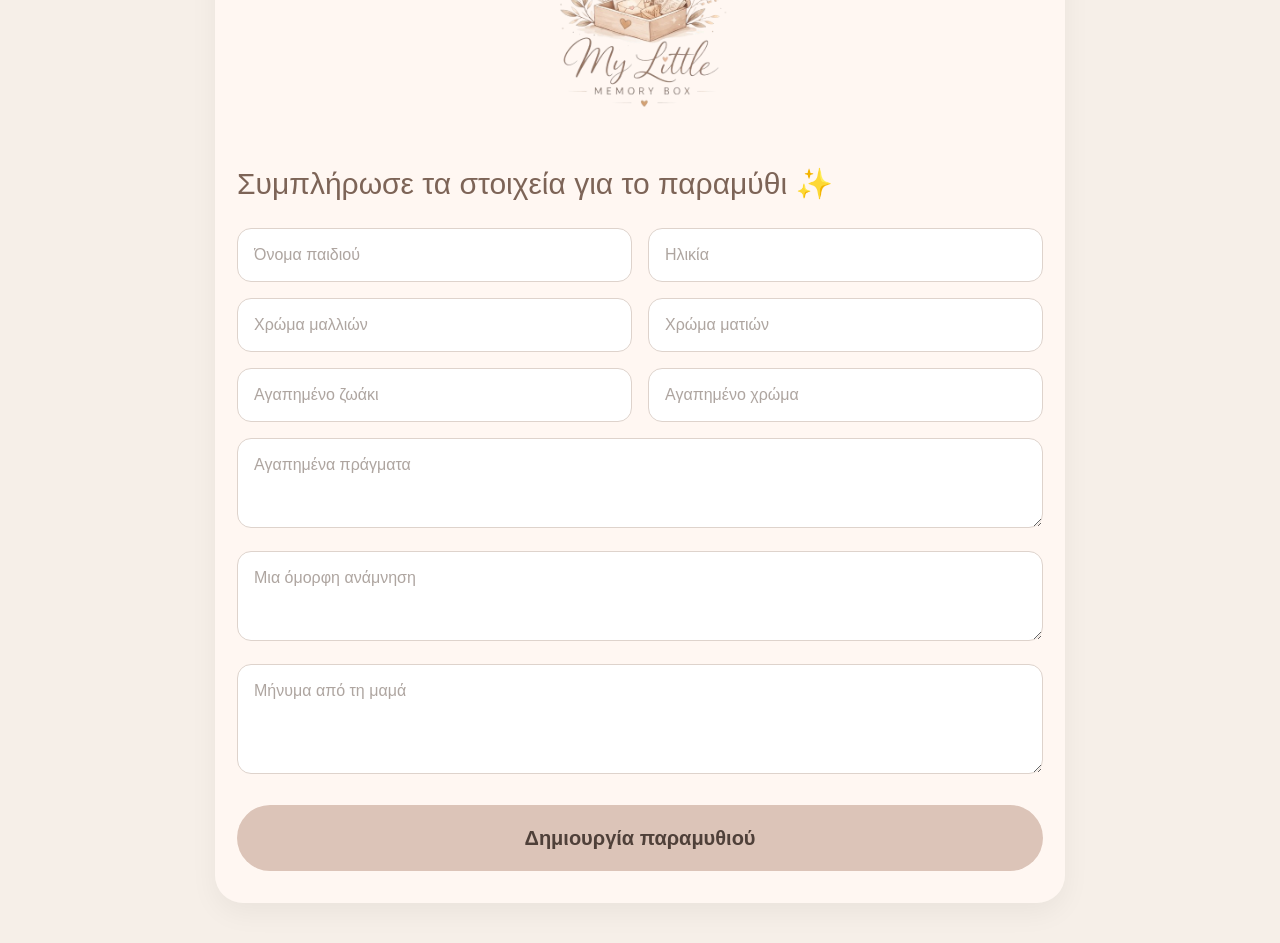
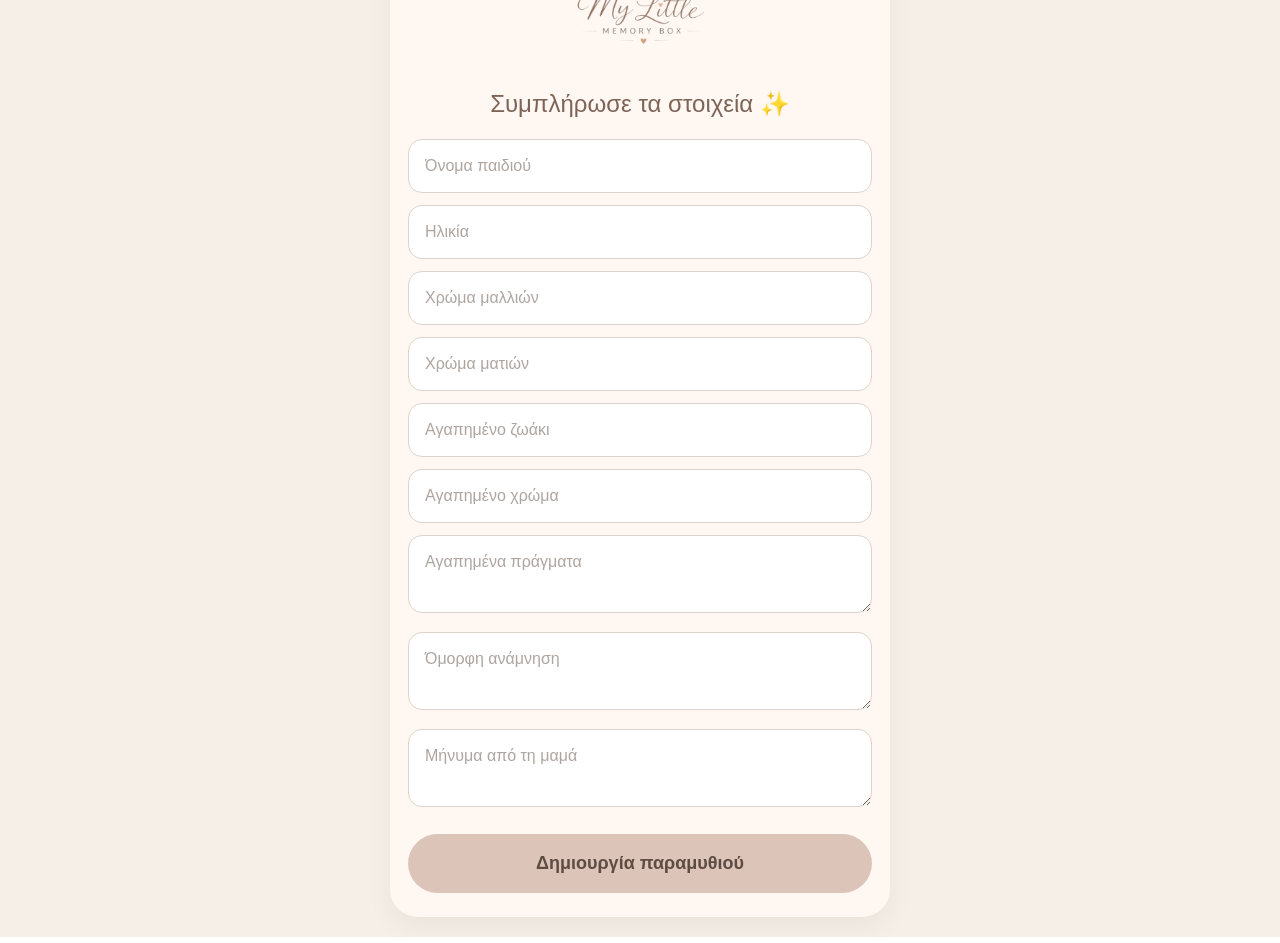
Before and after one commit to mylittlememorybox/My-little-memory-box-, a Next.js app: page /story-details in a window 1280 px wide. Shown: the part 220-1163 px from the top of the page. Built offline with nearby package versions, Linux system fonts and the light colour scheme.

Commit message:
Update page.tsx

```diff
--- a/app/(dashboard)/story-details/page.tsx
+++ b/app/(dashboard)/story-details/page.tsx
@@ -15,7 +15,34 @@ export default function StoryDetailsPage() {
   const [loading, setLoading] = useState(false);
 
   const handleSubmit = async () => {
+    const confirmed = window.confirm(
+      "ΠΡΟΣΟΧΗ!\n\nΜετά τη δημιουργία του παραμυθιού σας έχετε 30 μέρες πρόσβαση για download Memory Box & Παραμύθι.\n\nΜετά τις 30 μέρες θα διαγράφονται αυτόματα."
+    );
+
+    if (!confirmed) return;
+
     setLoading(true);
+
+    // 🔥 PROMPTS ΕΙΚΟΝΩΝ (ΤΟ ΣΗΜΑΝΤΙΚΟ)
+    const illustrationPrompts = [
+      `Pixar style 3D illustration of a little girl named ${childName}, with ${hairColor} hair and ${eyeColor} eyes, holding a ${favoriteColor} balloon, standing next to a ${favoriteAnimal}, in a colorful magical forest, warm cinematic lighting, no text`,
+
+      `The same girl playing happily in her garden with the ${favoriteColor} balloon, sunny day, Pixar style, no text`,
+
+      `The same girl watching the balloon fly away into the sky, emotional moment, cinematic lighting, no text`,
+
+      `The same girl running toward a magical forest trying to catch the balloon, slightly scared but curious, no text`,
+
+      `The girl sees a ${favoriteAnimal} and smiles with relief in front of the forest, magical atmosphere, no text`,
+
+      `The girl walking inside a darker forest with the ${favoriteAnimal}, slightly scared, cinematic lighting, no text`,
+
+      `The girl glowing with warm golden light (inspired by her mother's words: ${momMessage}), forest lights up again, magical moment, no text`,
+
+      `The girl catching the ${favoriteColor} balloon near a colorful tree inside the forest, ${favoriteAnimal} next to her, happy scene, no text`,
+
+      `The girl lying in her garden holding the balloon, waking up like from a dream, peaceful ending, no text`,
+    ];
 
     try {
       const result = await fetch("/api/generate-story", {
@@ -23,6 +50,8 @@ export default function StoryDetailsPage() {
         headers: {
           "Content-Type": "application/json",
         },
+
+        // 🔥 ΑΥΤΑ ΠΑΝΕ ΣΤΟ MAKE
         body: JSON.stringify({
           childName,
           age,
@@ -33,12 +62,18 @@ export default function StoryDetailsPage() {
           favoriteThings,
           memory,
           momMessage,
+
+          illustrationPrompts,
+
+          illustrationStyle:
+            "Pixar / Disney style 3D παιδική εικονογράφηση, cinematic lighting, soft shadows, magical atmosphere, ίδιο παιδί σε όλες τις εικόνες, χωρίς γράμματα μέσα στις εικόνες",
         }),
       });
+
       const data = await result.json();
 
       if (!data.story || data.story.trim() === "") {
-  alert("Το Make δεν επέστρεψε παραμύθι.");
+        alert("Δεν δημιουργήθηκε παραμύθι 😢");
         return;
       }
 
@@ -46,9 +81,6 @@ localStorage.setItem("story", data.story || "");
       localStorage.setItem("image", data.image || "");
 
       window.location.href = "/result";
-
-
-
     } catch (error) {
       console.error(error);
       alert("Κάτι πήγε στραβά 😢");
@@ -56,7 +88,6 @@ window.location.href = "/result";
       setLoading(false);
     }
   };
-
 const inputStyle = {
     width: "100%",
     padding: "14px 16px",
@@ -73,17 +104,17 @@ window.location.href = "/result";
       style={{
         minHeight: "100vh",
         backgroundColor: "#F6EFE8",
-        padding: "40px 20px",
+        padding: "20px 14px",
         color: "#5E4B42",
       }}
     >
       <div
         style={{
-          maxWidth: "850px",
+          maxWidth: "500px",
           margin: "0 auto",
           backgroundColor: "rgba(255, 248, 243, 0.96)",
           borderRadius: "28px",
-          padding: "32px 22px",
+          padding: "24px 18px",
           boxShadow: "0 10px 28px rgba(0,0,0,0.05)",
         }}
       >
@@ -92,37 +123,31 @@ window.location.href = "/result";
           style={{
             display: "flex",
             justifyContent: "center",
-    marginBottom: "32px",
+            marginBottom: "24px",
           }}
         >
           <img
             src="/logo.png"
             alt="My Little Memory Box"
             style={{
-      width: "220px",
-      height: "auto",
-      objectFit: "contain",
-      cursor: "pointer",
+              width: "180px",
+              maxWidth: "70vw",
             }}
           />
         </a>
+
         <h1
           style={{
-            fontSize: "30px",
+            fontSize: "24px",
             color: "#7D6457",
-            marginBottom: "26px",
+            marginBottom: "20px",
+            textAlign: "center",
           }}
         >
-          Συμπλήρωσε τα στοιχεία για το παραμύθι ✨
+          Συμπλήρωσε τα στοιχεία ✨
         </h1>
 
-        <div
-          style={{
-            display: "grid",
-            gridTemplateColumns: "1fr 1fr",
-            gap: "16px",
-          }}
-        >
+        <div style={{ display: "grid", gap: "12px" }}>
           <input style={inputStyle} placeholder="Όνομα παιδιού" value={childName} onChange={(e) => setChildName(e.target.value)} />
           <input style={inputStyle} placeholder="Ηλικία" value={age} onChange={(e) => setAge(e.target.value)} />
           <input style={inputStyle} placeholder="Χρώμα μαλλιών" value={hairColor} onChange={(e) => setHairColor(e.target.value)} />
@@ -132,21 +157,21 @@ window.location.href = "/result";
         </div>
 
         <textarea
-          style={{ ...inputStyle, marginTop: "16px", minHeight: "90px" }}
+          style={{ ...inputStyle, marginTop: "12px" }}
           placeholder="Αγαπημένα πράγματα"
           value={favoriteThings}
           onChange={(e) => setFavoriteThings(e.target.value)}
         />
 
         <textarea
-          style={{ ...inputStyle, marginTop: "16px", minHeight: "90px" }}
-          placeholder="Μια όμορφη ανάμνηση"
+          style={{ ...inputStyle, marginTop: "12px" }}
+          placeholder="Όμορφη ανάμνηση"
           value={memory}
           onChange={(e) => setMemory(e.target.value)}
         />
 
         <textarea
-          style={{ ...inputStyle, marginTop: "16px", minHeight: "110px" }}
+          style={{ ...inputStyle, marginTop: "12px" }}
           placeholder="Μήνυμα από τη μαμά"
           value={momMessage}
           onChange={(e) => setMomMessage(e.target.value)}
@@ -157,18 +182,16 @@ window.location.href = "/result";
           disabled={loading}
           style={{
             width: "100%",
-            marginTop: "24px",
-            padding: "18px",
+            marginTop: "20px",
+            padding: "16px",
             borderRadius: "999px",
             border: "none",
             backgroundColor: "#DCC4B8",
-            color: "#4F4039",
-            fontSize: "20px",
+            fontSize: "18px",
             fontWeight: 700,
-            cursor: loading ? "not-allowed" : "pointer",
           }}
         >
-          {loading ? "Φόρτωση..." : "Δημιουργία παραμυθιού"}
+          {loading ? "Δημιουργείται..." : "Δημιουργία παραμυθιού"}
         </button>
       </div>
     </main>
```
Lines whose indentation alone changed are shown as unchanged.
